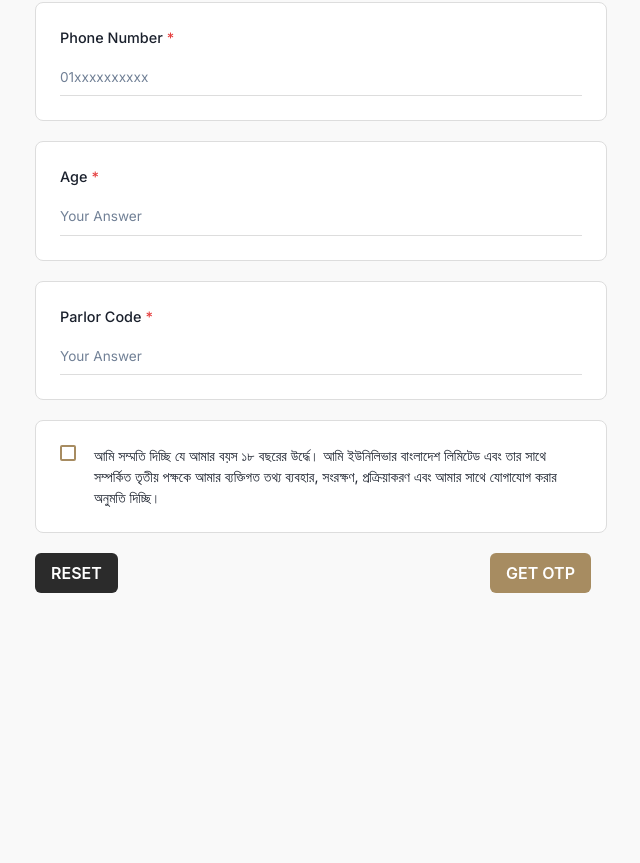
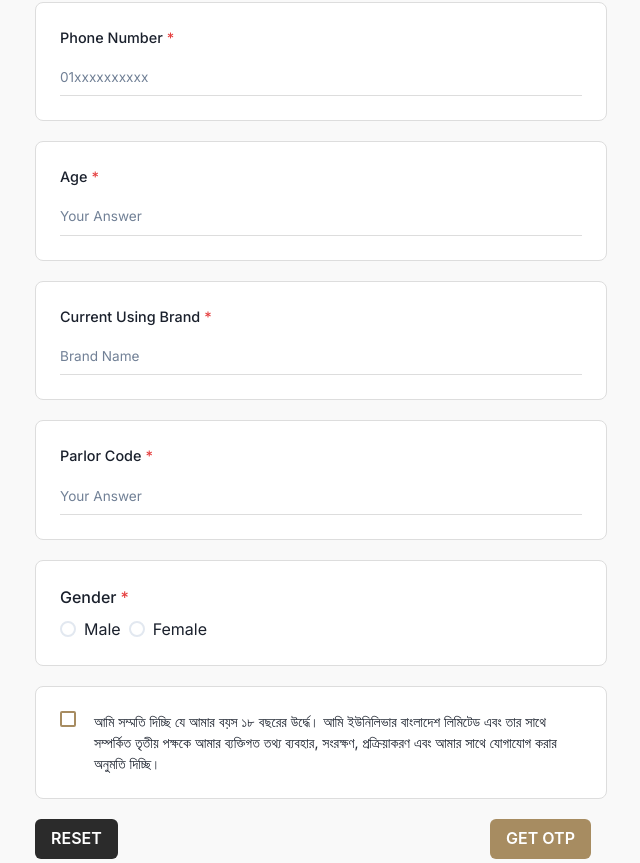
Before and after one commit to thinkcrypt/unilever-form, a Next.js app: page /tresemme in a window 1280 px wide. Shown: the part 407-1270 px from the top of the page, without its empty margins (319-959 px from the left). Before the commit the page ends 1116 px from the top, so only its background shows below. Built offline with nearby package versions, Linux system fonts and the light colour scheme; no server answers.

Commit message:
brand model and otp time modified

```diff
--- a/src/app/tresemme/page.tsx
+++ b/src/app/tresemme/page.tsx
@@ -6,12 +6,13 @@ import {
 	FormContainer,
 	FormLogo,
 	OtpField,
+	RadioInput,
 	TextInput,
 } from '@/components';
 import { colors } from '@/lib/config/colors';
 import BreadCrumb from '@/components/breadcrumb/BreadCrumb';
 
-import { checkboxText, tresemmeFormFields } from '@/lib/data';
+import { checkboxText, genderField, tresemmeFormFields } from '@/lib/data';
 import {
 	useGetotpMutation,
 	useSubmitFormMutation,
@@ -64,6 +65,8 @@ const Home = () => {
 		name: '',
 		phone: '',
 		age: null,
+		currentUsingBrand: '',
+		gender: '',
 		parlorCode: '',
 		checkbox: false,
 		otp: '',
@@ -98,7 +101,6 @@ const Home = () => {
 		setFormFieldDisabled(true);
 		setErrorMessage(null);
 		setFormErrorMessage(null);
-
 		trigger({ brand: 'tresemme', phone: formData?.phone });
 	};
 
@@ -120,8 +122,10 @@ const Home = () => {
 				name: formData?.name,
 				phone: formData?.phone,
 				age: formData?.age,
+				currentUsingBrand: formData?.currentUsingBrand,
+				gender: formData?.gender,
+				parlorCode: formData?.parlorCode,
 				otp: formData?.otp,
-				parlorCode: formData?.parlorCode,
 			},
 		});
 	};
@@ -146,6 +150,7 @@ const Home = () => {
 		formData.name &&
 		formData.phone &&
 		formData.checkbox &&
+		formData.gender &&
 		formData.age !== null &&
 		formData.parlorCode;
 
@@ -169,10 +174,19 @@ const Home = () => {
 							isRequired={true}
 							fieldKey={field.fieldKey}
 							borderTop={i === 0 ? '8px solid #A78C61' : undefined}
-							disabled={formFieldDisabled}
+							disabled={field.fieldKey === 'phone' ? formFieldDisabled : false}
 						/>
 					))}
 
+					{/* Gender Field */}
+					<RadioInput
+						label='Gender'
+						isRequired={genderField.isRequired}
+						value={formData.gender}
+						errorMsg='Gender is required'
+						handleChange={(key, value) => handleInputChange('gender', value)}
+
+					/>
 					{codeField && (
 						<OtpField
 							value={formData.otp}
--- a/src/components/form/Timer.tsx
+++ b/src/components/form/Timer.tsx
@@ -7,7 +7,7 @@ type TimerProps = {
 };
 
 const Timer: React.FC<TimerProps> = ({ onTimeExpired }) => {
-	const [seconds, setSeconds] = useState(180); // 3 minutes in seconds
+	const [seconds, setSeconds] = useState(300); // 3 minutes in seconds
 
 	useEffect(() => {
 		const interval = setInterval(() => {
--- a/src/lib/data.ts
+++ b/src/lib/data.ts
@@ -66,6 +66,13 @@ export const tresemmeFormFields = [
 		fieldKey: 'age', // This key must match a key in formData
 	},
 	{
+		label: 'Current Using Brand',
+		type: 'string',
+		placeholder: 'Brand Name',
+		fieldKey: 'currentUsingBrand', // This key must match a key in formData
+	},
+
+	{
 		label: 'Parlor Code',
 		type: 'text',
 		placeholder: 'Your Answer',
```
Also changed, not shown: src/app/petromax/page.tsx (+6 -18 lines).
